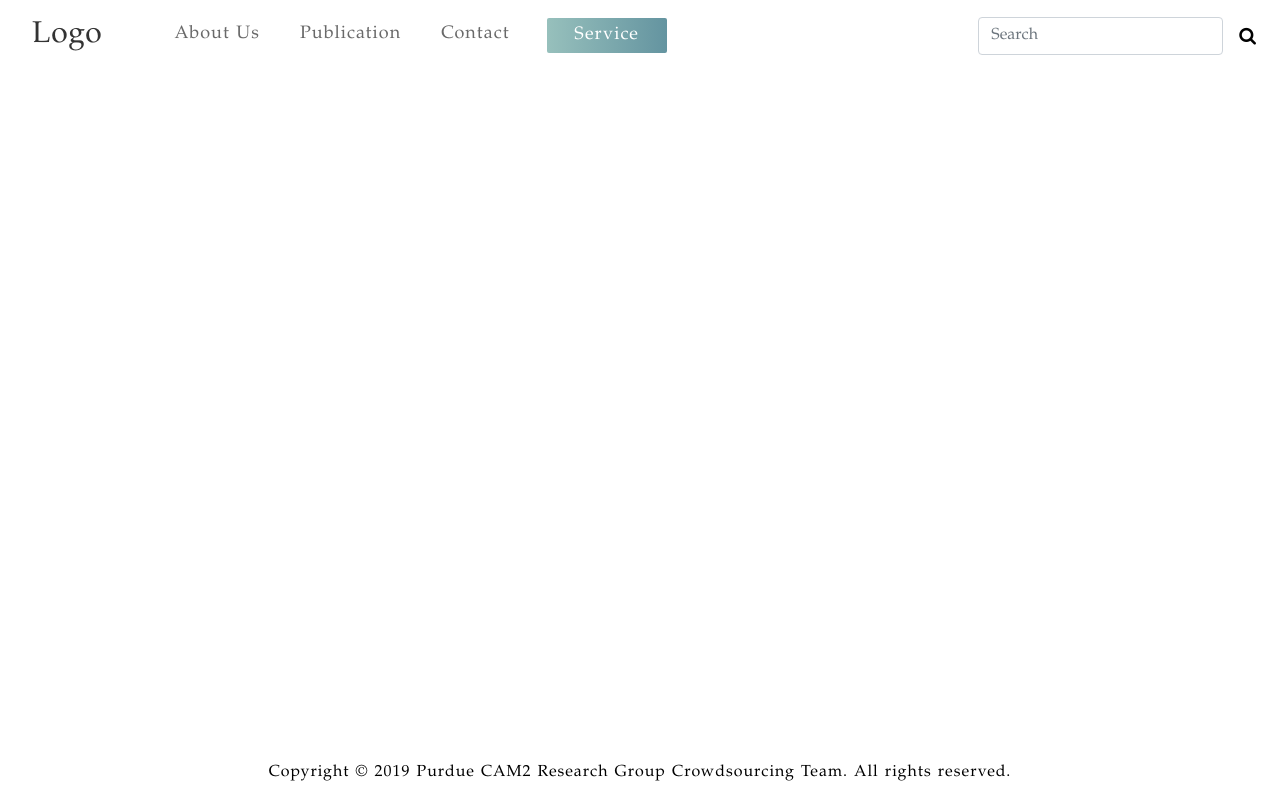
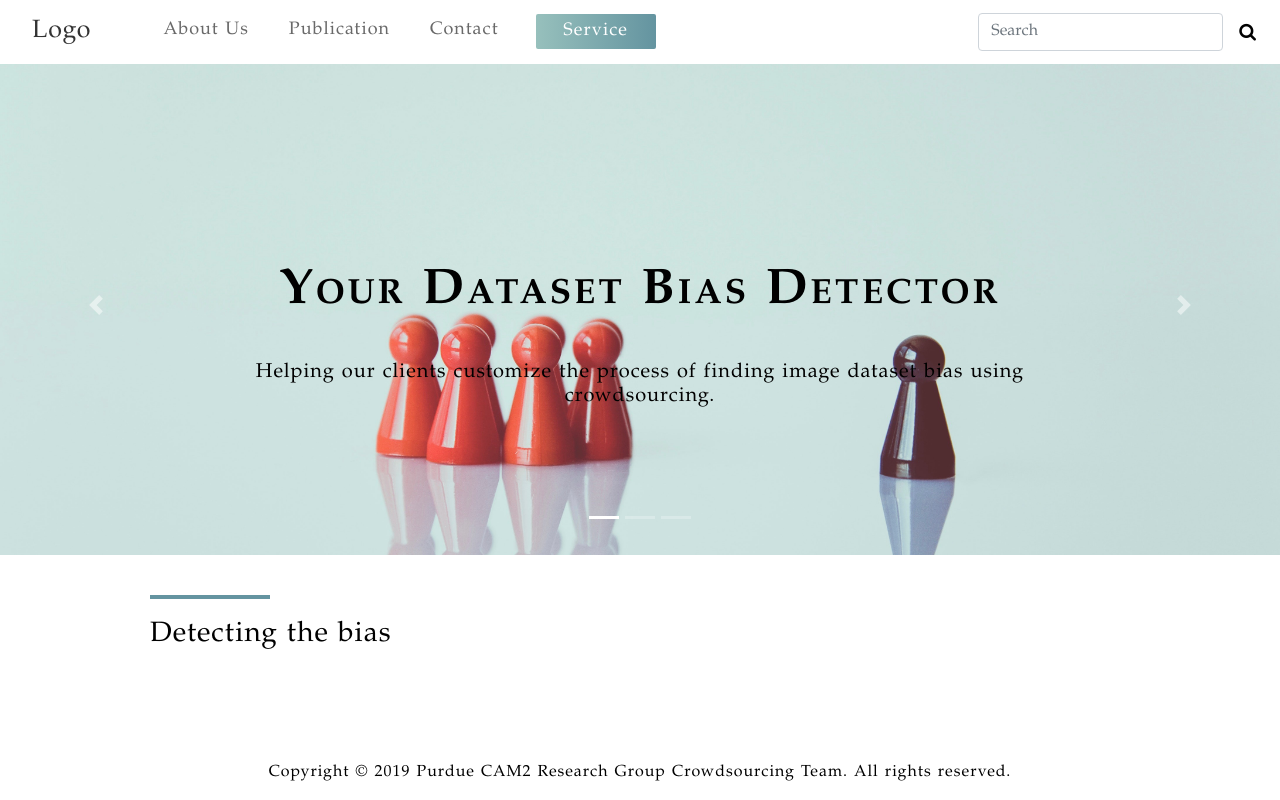
Before and after one commit to katelee04/infosite, a Django app: page / in a window 1280 px wide. Run offline with Django 3.2, Linux system fonts and the light colour scheme; some libraries are stand-ins or nearby versions.

Commit message:
update basic and home page

```diff
--- a/static/css/style.css
+++ b/static/css/style.css
@@ -22,6 +22,23 @@ a:hover {
 
 h1, h2, h3, h4, h5, h6 {
     font-family: "Palatino Linotype", "Book Antiqua", Palatino, serif;
+}
+
+.content {
+    min-height: 70%;
+}
+
+.hometitle{
+    font-family: "Palatino Linotype", "Book Antiqua", Palatino, serif;
+    font-size: 50px;
+    letter-spacing: 2.8px;
+    word-spacing: 1.6px;
+    font-weight: 700;
+    text-decoration: none;
+    font-style: normal;
+    font-variant: small-caps;
+    text-transform: capitalize;
+    margin: 80px 50px 30px 50px;
 }
 
 #title{
@@ -94,7 +111,7 @@ h1, h2, h3, h4, h5, h6 {
 
 .navbar-brand {
     color: #333;
-    font-size: 30px;
+    font-size: 25px;
 }
 /*End of Navbar*/
 
@@ -144,6 +161,22 @@ h1, h2, h3, h4, h5, h6 {
     color: #FFFFFF;
 }
 /*End of Button*/
+
+/*Carousel*/
+.carousel{
+    width: 100%;
+    max-height: 500px
+}
+/*End of Carousel*/
+
+/*Divider*/
+.divider{
+    border: 2px solid #6494A0;
+    width: 120px;
+    height: 0px;
+}
+/*End of Divider*/
+
 
 /*Timeline*/
 .flex-parent {
--- a/templates/base.html
+++ b/templates/base.html
@@ -10,15 +10,17 @@
     <meta name="author" content="">
 
     <!--  Bootstrap 4 css link  -->
-    <link href="https://maxcdn.bootstrapcdn.com/bootstrap/4.0.0-alpha.6/css/bootstrap.min.css" rel="stylesheet">
+    <link href="https://maxcdn.bootstrapcdn.com/bootstrap/4.5.0/css/bootstrap.min.css" rel="stylesheet">
     <link rel="stylesheet" href="https://stackpath.bootstrapcdn.com/bootstrap/4.1.1/css/bootstrap.min.css" integrity="sha384-WskhaSGFgHYWDcbwN70/dfYBj47jz9qbsMId/iRN3ewGhXQFZCSftd1LZCfmhktB" crossorigin="anonymous">
+    <script src="https://ajax.googleapis.com/ajax/libs/jquery/3.5.1/jquery.min.js"></script>
+    <script src="https://cdnjs.cloudflare.com/ajax/libs/popper.js/1.16.0/umd/popper.min.js"></script>
+    <script src="https://maxcdn.bootstrapcdn.com/bootstrap/4.5.0/js/bootstrap.min.js"></script>
 
     <!--  Implement style.css  -->
     <link rel="stylesheet" href="{% static 'css/style.css' %}">
 
     <!-- Load icon library -->
     <link rel="stylesheet" href="https://cdnjs.cloudflare.com/ajax/libs/font-awesome/4.7.0/css/font-awesome.min.css">
-
 
     {% if title %}
         <title>InfoSite - {{ title }}</title>
@@ -64,12 +66,11 @@
     </nav>
 </div>
 
-<!--  End of Navebar  -->
-<div class="container">
-    {% block content %}
-    {% endblock %}
+<!--  Conetent of pages that implements base  -->
+<div class="content" style="padding-top: 55px; padding-bottom: 70px">
+    {% block content %} {% endblock %}
 </div>
-
+<!--  End of content  -->
 
 <!--  Footer  -->
 <footer class="footer footer-copyright py-3 fixed-bottom text-center" style="background-color: white">
--- a/templates/home.html
+++ b/templates/home.html
@@ -2,8 +2,55 @@
 
 {% block content %}
 
+<!--Carousel-->
 
-<h1>Home Page</h1>
+<div id="carouselHome" class="carousel slide" data-ride="carousel">
+    <!-- Indicators -->
+    <ul class="carousel-indicators">
+        <li data-target="#carouselHome" data-slide-to="0" class="active"></li>
+        <li data-target="#carouselHome" data-slide-to="1"></li>
+        <li data-target="#carouselHome" data-slide-to="2"></li>
+    </ul>
+    <div class="carousel-inner">
+        <div class="carousel-item active" style="max-height: 500px">
+            <img class="d-block w-100" src="../static/images/crowd1.jpeg" alt="First slide">
+            <div class="carousel-caption d-none d-md-block" style="top: 20%; color: black">
+                <div class="hometitle">Your Dataset Bias Detector</div>
+                <h5>Helping our clients customize the process of finding image dataset bias using crowdsourcing.</h5>
+            </div>
+        </div>
+        <div class="carousel-item" style="max-height: 500px">
+            <img class="d-block w-100" src="../static/images/crowd2.jpeg" alt="Second slide">
+            <div class="carousel-caption d-none d-md-block" style="top: 20%; color: black">
+                <div class="hometitle">Your Dataset Bias Detector</div>
+                <h5>Helping our clients customize the process of finding image dataset bias using crowdsourcing.</h5>
+            </div>
+        </div>
+        <div class="carousel-item" style="max-height: 500px">
+            <img class="d-block w-100" src="../static/images/crowd3.jpeg" alt="Third slide">
+            <div class="carousel-caption d-none d-md-block" style="top: 20%; color: white">
+                <div class="hometitle">Your Dataset Bias Detector</div>
+                <h5>Helping our clients customize the process of finding image dataset bias using crowdsourcing.</h5>
+            </div>
+        </div>
+    </div>
+    <a class="carousel-control-prev" href="#carouselHome" role="button" data-slide="prev">
+        <span class="carousel-control-prev-icon" aria-hidden="true"></span>
+        <span class="sr-only">Previous</span>
+    </a>
+    <a class="carousel-control-next" href="#carouselHome" role="button" data-slide="next">
+        <span class="carousel-control-next-icon" aria-hidden="true"></span>
+        <span class="sr-only">Next</span>
+    </a>
+</div>
+
+<!--End of Carousel-->
+
+<div style="padding-top: 40px; margin: 0 150px">
+    <div class="divider"></div>
+    <h3 style="padding-top: 20px">Detecting the bias</h3>
+</div>
+
 
 
 {% endblock%}
```
Also changed, not shown: static/images/crowd1.jpeg (added), static/images/crowd2.jpeg (added), static/images/crowd3.jpeg (added).
